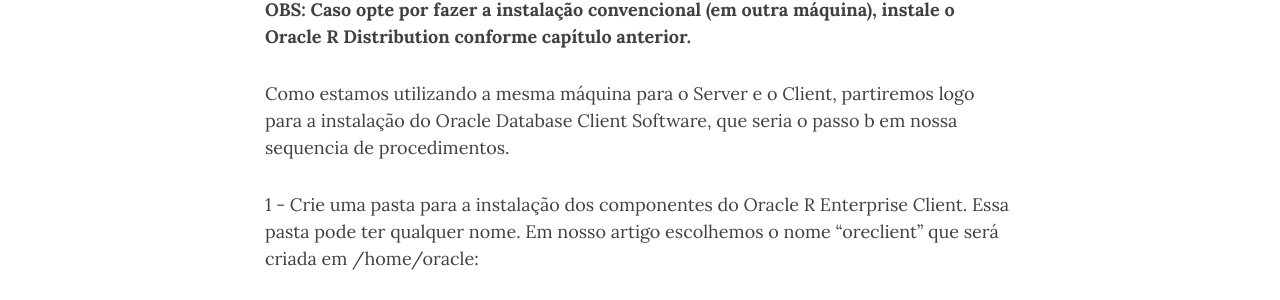
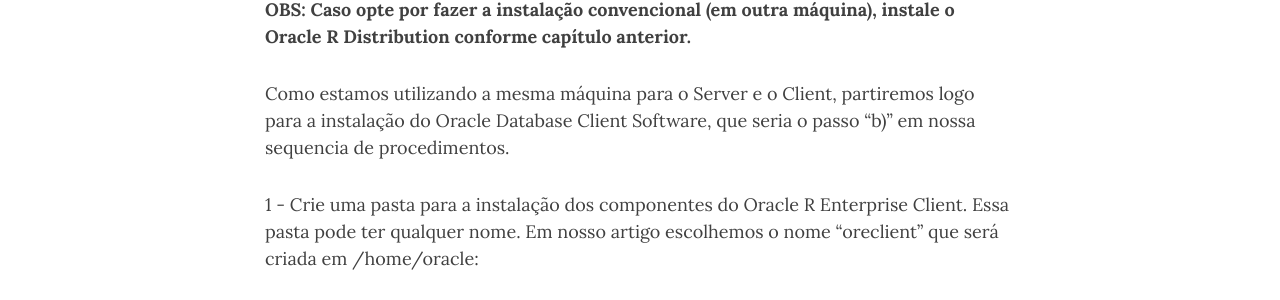
Before and after one commit to wilson-camargo-jr/teste, a Jekyll site: the page built from _posts/2018-06-18-ANN-ORE-P3.md, in a window 1280 px wide and 900 px high, scrolled down 11117 px. Shown: the part 178-478 px from the top of the window. Built offline with Jekyll 4.4.1, drawn with Linux system fonts in a browser that asks for light colours; nearby versions of some CDN libraries; comment, search, counter and statistics services are not loaded.

Commit message:
Update 2018-06-18-ANN-ORE-P3.md

```diff
--- a/_posts/2018-06-18-ANN-ORE-P3.md
+++ b/_posts/2018-06-18-ANN-ORE-P3.md
@@ -223,7 +223,7 @@
 
 **OBS: Caso opte por fazer a instalação convencional (em outra máquina), instale o Oracle R Distribution conforme capítulo anterior.**
 
-Como estamos utilizando a mesma máquina para o Server e o Client, partiremos logo para a instalação do Oracle Database Client Software, que seria o passo b em nossa sequencia de procedimentos.
+Como estamos utilizando a mesma máquina para o Server e o Client, partiremos logo para a instalação do Oracle Database Client Software, que seria o passo "b)" em nossa sequencia de procedimentos.
 
 1 - Crie uma pasta para a instalação dos componentes do Oracle R Enterprise Client. Essa pasta pode ter qualquer nome. Em nosso artigo escolhemos o nome “oreclient” que será criada em /home/oracle:
 
```
